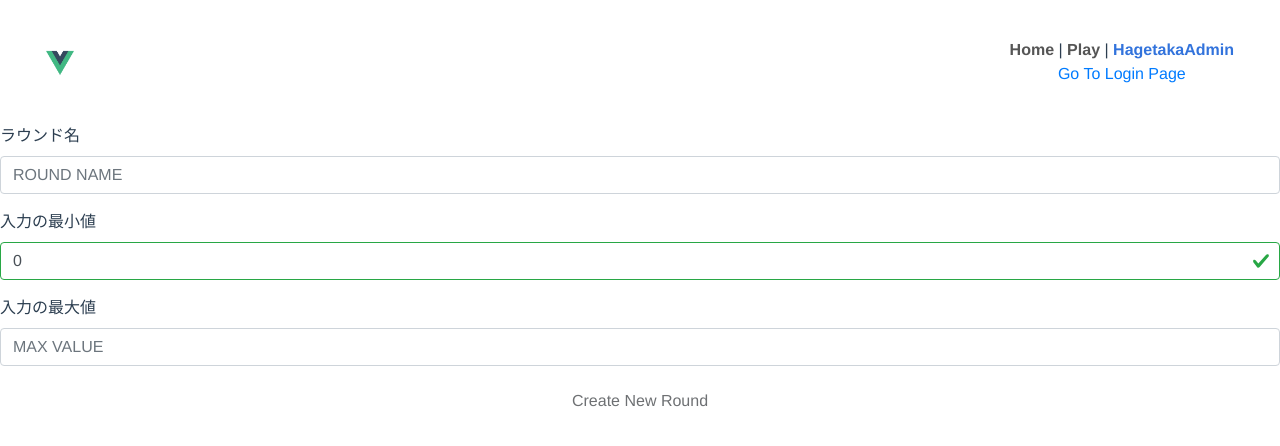
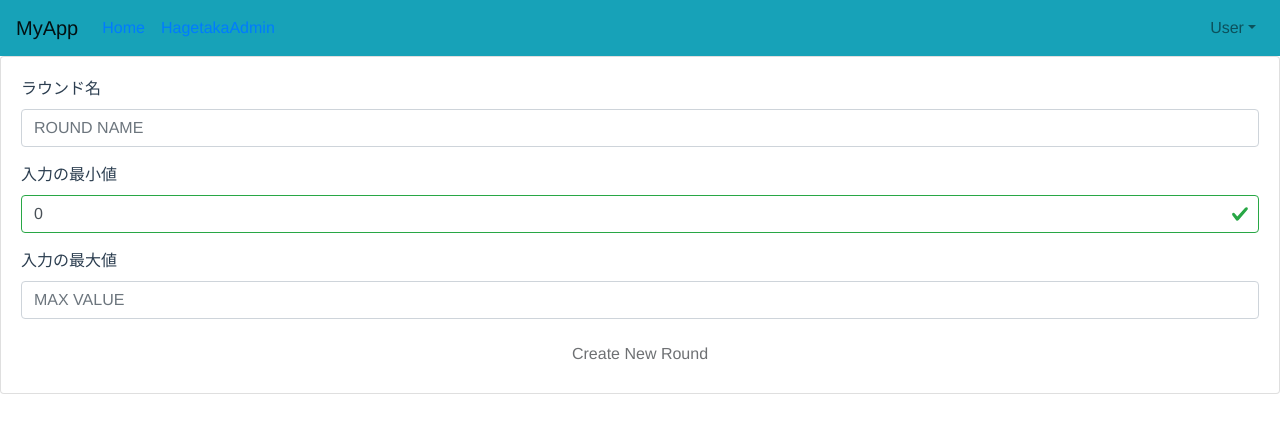
Before and after one commit to leonsk32/MyApp, a Vue app in the folder myapp-front/: page /hagetaka-admin in a window 1280 px wide. Shown: the top 446 px of the page. Built offline with nearby package versions, Linux system fonts and the light colour scheme; no server answers.

Commit message:
不要なページを削除し、ナビゲーションバーを整理

```diff
--- a/myapp-front/src/components/Authentication.vue
+++ b/myapp-front/src/components/Authentication.vue
@@ -1,20 +1,22 @@
 <template>
-  <div class="authentication">
-    <div v-if="userStatus" class="navbar-item">
-      <p class="navbar-item">{{ user.email }}</p>
-      <b-button
+  <b-nav-item-dropdown
+    v-bind:text="userStatus ? user.email : 'User'"
+    right
+  >
+      <b-dropdown-item
+        v-if="userStatus"
         @click="doLogout"
-        variant="danger">
-        ログアウト
-      </b-button>
-    </div>
-    <div v-else>
-        <router-link to="/login">Go To Login Page</router-link><br>
-    </div>
-  </div>
+      >ログアウト</b-dropdown-item>
+      <b-dropdown-item
+        v-else
+        @click="goToLogin"
+      >
+        ログインページへ
+      </b-dropdown-item>
+  </b-nav-item-dropdown>
 </template>
 <script>
-  import Firebase from '@/js/Firebase.js';
+  import Firebase from '@/js/Firebase.js'
 
   export default {
     name: 'authentication',
@@ -23,15 +25,18 @@
     },
     computed: {
       user() {
-        return this.$store.getters.user;
+        return this.$store.getters.user
       },
       userStatus() {
-        return this.$store.getters.isSignedIn;
+        return this.$store.getters.isSignedIn
       }
     },
     methods: {
       doLogout() {
-        Firebase.logout();
+        Firebase.logout()
+      },
+      goToLogin() {
+        this.$router.push("/login")
       }
     }
   };
--- a/myapp-front/src/components/HelloWorld.vue
+++ /dev/null
@@ -1,60 +0,0 @@
-<template>
-  <div class="hello">
-    <h1>{{ msg }}</h1>
-    <p>
-      For a guide and recipes on how to configure / customize this project,<br>
-      check out the
-      <a href="https://cli.vuejs.org" target="_blank" rel="noopener">vue-cli documentation</a>.
-    </p>
-    <h3>Installed CLI Plugins</h3>
-    <ul>
-      <li><a href="https://github.com/vuejs/vue-cli/tree/dev/packages/%40vue/cli-plugin-babel" target="_blank" rel="noopener">babel</a></li>
-      <li><a href="https://github.com/vuejs/vue-cli/tree/dev/packages/%40vue/cli-plugin-eslint" target="_blank" rel="noopener">eslint</a></li>
-      <li><a href="https://github.com/vuejs/vue-cli/tree/dev/packages/%40vue/cli-plugin-unit-mocha" target="_blank" rel="noopener">unit-mocha</a></li>
-      <li><a href="https://github.com/vuejs/vue-cli/tree/dev/packages/%40vue/cli-plugin-e2e-nightwatch" target="_blank" rel="noopener">e2e-nightwatch</a></li>
-    </ul>
-    <h3>Essential Links</h3>
-    <ul>
-      <li><a href="https://vuejs.org" target="_blank" rel="noopener">Core Docs</a></li>
-      <li><a href="https://forum.vuejs.org" target="_blank" rel="noopener">Forum</a></li>
-      <li><a href="https://chat.vuejs.org" target="_blank" rel="noopener">Community Chat</a></li>
-      <li><a href="https://twitter.com/vuejs" target="_blank" rel="noopener">Twitter</a></li>
-      <li><a href="https://news.vuejs.org" target="_blank" rel="noopener">News</a></li>
-    </ul>
-    <h3>Ecosystem</h3>
-    <ul>
-      <li><a href="https://router.vuejs.org" target="_blank" rel="noopener">vue-router</a></li>
-      <li><a href="https://vuex.vuejs.org" target="_blank" rel="noopener">vuex</a></li>
-      <li><a href="https://github.com/vuejs/vue-devtools#vue-devtools" target="_blank" rel="noopener">vue-devtools</a></li>
-      <li><a href="https://vue-loader.vuejs.org" target="_blank" rel="noopener">vue-loader</a></li>
-      <li><a href="https://github.com/vuejs/awesome-vue" target="_blank" rel="noopener">awesome-vue</a></li>
-    </ul>
-  </div>
-</template>
-
-<script>
-export default {
-  name: 'HelloWorld',
-  props: {
-    msg: String
-  }
-}
-</script>
-
-<!-- Add "scoped" attribute to limit CSS to this component only -->
-<style scoped lang="scss">
-h3 {
-  margin: 40px 0 0;
-}
-ul {
-  list-style-type: none;
-  padding: 0;
-}
-li {
-  display: inline-block;
-  margin: 0 10px;
-}
-a {
-  color: #42b983;
-}
-</style>
--- a/myapp-front/src/components/Navigation.vue
+++ b/myapp-front/src/components/Navigation.vue
@@ -1,27 +1,26 @@
 <template>
-  <div id="nav">
-    <nav class="navbar is-transparent" v-bind:class="{'is-fixed-bottom':menuPosition}">
-      <div class="navbar-brand">
-        <router-link class="navbar-item" to="/">
-          <img alt="Vue logo" src="../assets/logo.png" width="28" height="28">
-        </router-link>
-        <div class="navbar-burger burger " v-bind:class="{ 'is-active': menuActive }" v-on:click="menuToggle()" data-target="navbarExampleTransparentExample">
-          <span></span>
-          <span></span>
-          <span></span>
-        </div>
-      </div>
-      <div id="navbarExampleTransparentExample" class="navbar-menu" v-bind:class="{ 'is-active': menuActive }">
-        <div class="navbar-start">
-          <router-link to="/">Home</router-link> |
-          <router-link to="/play">Play</router-link> |
-          <router-link to="/hagetaka-admin">HagetakaAdmin</router-link>
-        </div>
-        <div class="navbar-end">
+  <div>
+    <b-navbar toggleable="lg" variant="info">
+      <b-navbar-brand href="#">MyApp</b-navbar-brand>
+
+      <b-navbar-toggle target="nav-collapse"></b-navbar-toggle>
+
+      <b-collapse id="nav-collapse" is-nav>
+        <b-navbar-nav>
+          <b-nav-item>
+            <router-link to="/">Home</router-link>
+          </b-nav-item>
+          <b-nav-item>
+            <router-link to="/hagetaka-admin">HagetakaAdmin</router-link>
+          </b-nav-item>
+        </b-navbar-nav>
+
+        <!-- Right aligned nav items -->
+        <b-navbar-nav class="ml-auto">
           <Authentication />
-        </div>
-      </div>
-    </nav>
+        </b-navbar-nav>
+      </b-collapse>
+    </b-navbar>
   </div>
 </template>
 <script>
@@ -30,34 +29,8 @@
     name: "navigation",
     components: {
       Authentication
-    },
-    created() {
-      if (window.innerWidth < 920) {
-        this.menuPosition = !this.menuPosition;
-      }
-    },
-    data() {
-      return {
-        menuActive: false,
-        menuPosition: false
-      };
-    },
-    methods: {
-      menuToggle() {
-        this.menuActive = !this.menuActive;
-      }
     }
-  };
+  }
 </script>
 <style scoped>
-  #nav {
-    padding: 30px;
-  }
-  #nav a {
-    font-weight: bold;
-    color: #555;
-  }
-  #nav a.router-link-exact-active {
-    color: #3273dc;
-  }
 </style>
--- a/myapp-front/src/views/HagetakaAdmin.vue
+++ b/myapp-front/src/views/HagetakaAdmin.vue
@@ -1,5 +1,6 @@
 <template>
   <div>
+    <b-card>
       <b-form>
         <b-form-group label="ラウンド名" label-for="round-name-input" label-align="left">
           <b-form-input
@@ -33,6 +34,7 @@
           <router-link v-bind:to="'/hagetaka/rounds/' + createdRoundId">Go To Game</router-link><br>
         </b-alert>
       </b-form>
+    </b-card>
   </div>
 </template>
 
--- a/myapp-front/src/views/Home.vue
+++ b/myapp-front/src/views/Home.vue
@@ -1,18 +1,11 @@
 <template>
   <div class="home">
     <img alt="Vue logo" src="../assets/logo.png">
-    <HelloWorld msg="Welcome to Your Vue.js App"/>
   </div>
 </template>
 
 <script>
-// @ is an alias to /src
-import HelloWorld from '@/components/HelloWorld.vue'
-
-export default {
-  name: 'home',
-  components: {
-    HelloWorld
+  export default {
+    name: 'home',
   }
-}
 </script>
```
Lines whose indentation alone changed are shown as unchanged.
